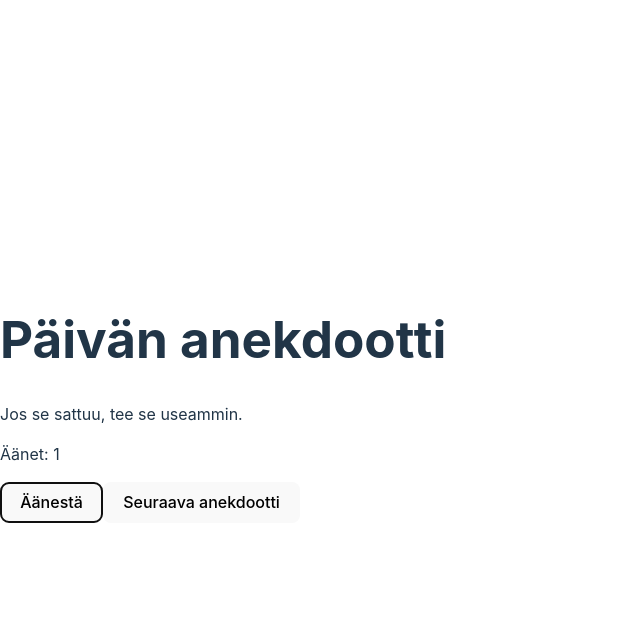
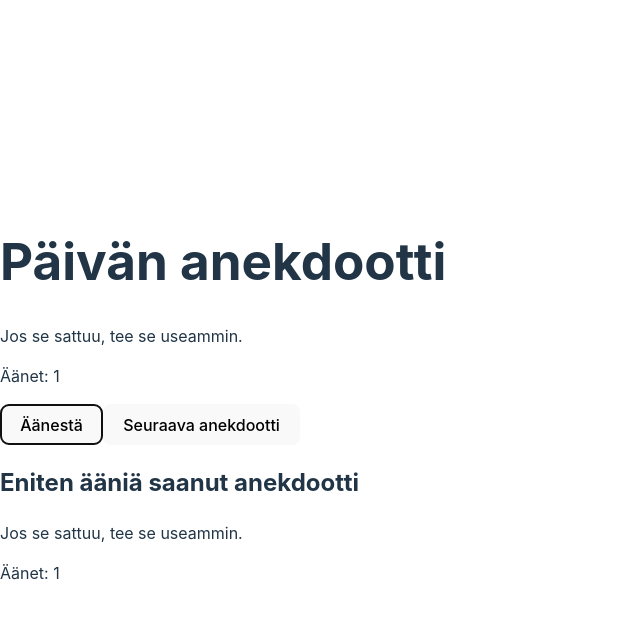
Before and after one commit to marjattaw/FullStackOpen_osa1, a React (Vite) app: page / in a window 1280 px wide. Both pictures are taken after a click on the button "Äänestä". Shown: the top 618 px of the page, without its empty margins (0-640 px from the left). Built offline with nearby package versions, Linux system fonts and the light colour scheme.

Commit message:
Tehtävä 1.14: Anekdootit step3

```diff
--- a/src/App.jsx
+++ b/src/App.jsx
@@ -29,6 +29,9 @@ const App = () => {
     setÄänet(kopio);
   };
 
+  // Etsi anekdootti, jolla on eniten ääniä
+  const enitenÄänestettyIndeksi = äänet.indexOf(Math.max(...äänet));
+
   return (
     <div>
       <h1>Päivän anekdootti</h1>
@@ -36,6 +39,16 @@ const App = () => {
       <p>Äänet: {äänet[valittu]}</p>
       <button onClick={äänestä}>Äänestä</button>
       <button onClick={uusiSatunnainen}>Seuraava anekdootti</button>
+
+      <h2>Eniten ääniä saanut anekdootti</h2>
+      {äänet[enitenÄänestettyIndeksi] > 0 ? (
+        <div>
+          <p>{anekdootit[enitenÄänestettyIndeksi]}</p>
+          <p>Äänet: {äänet[enitenÄänestettyIndeksi]}</p>
+        </div>
+      ) : (
+        <p>Yhtään ääntä ei ole vielä annettu.</p>
+      )}
     </div>
   );
 };
```
